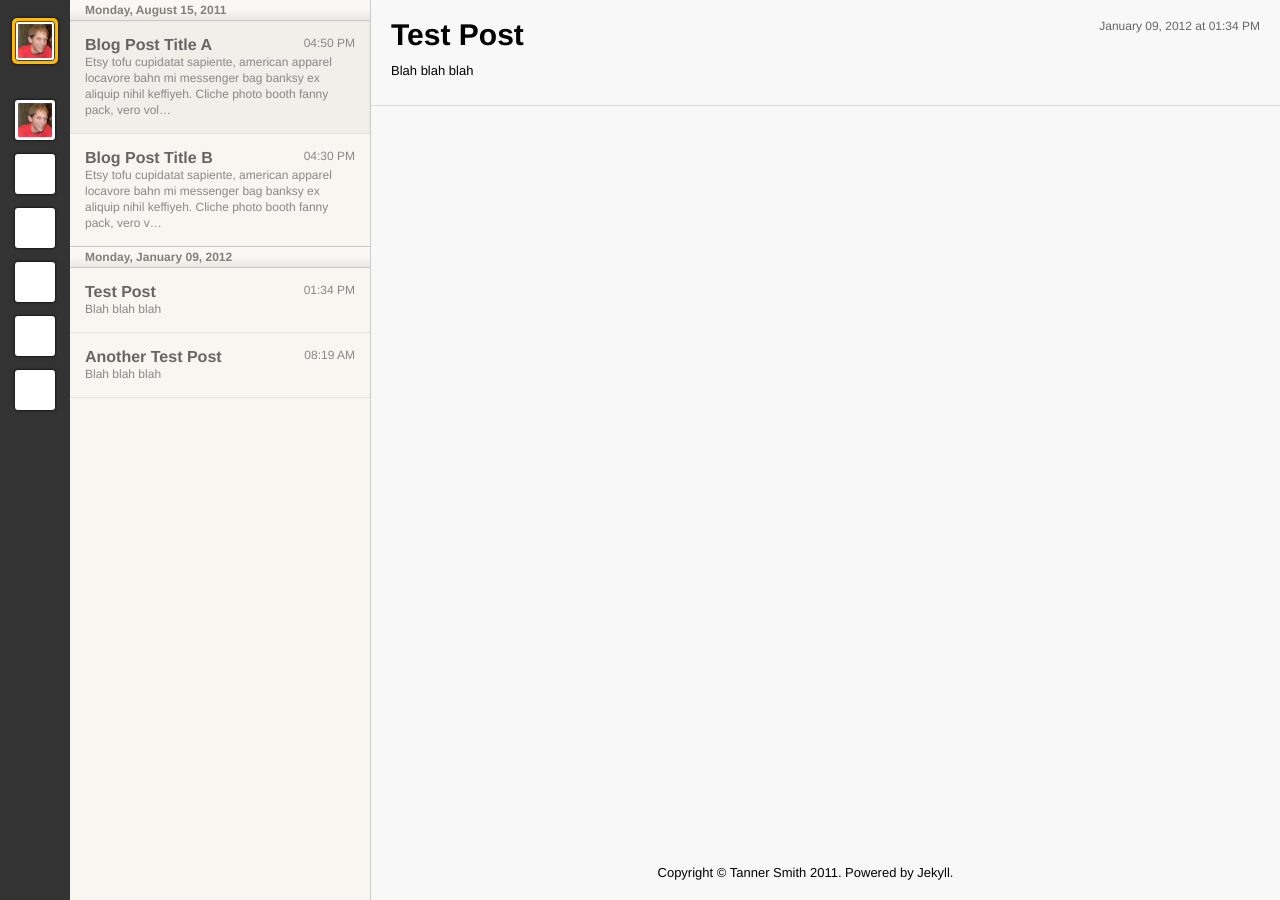
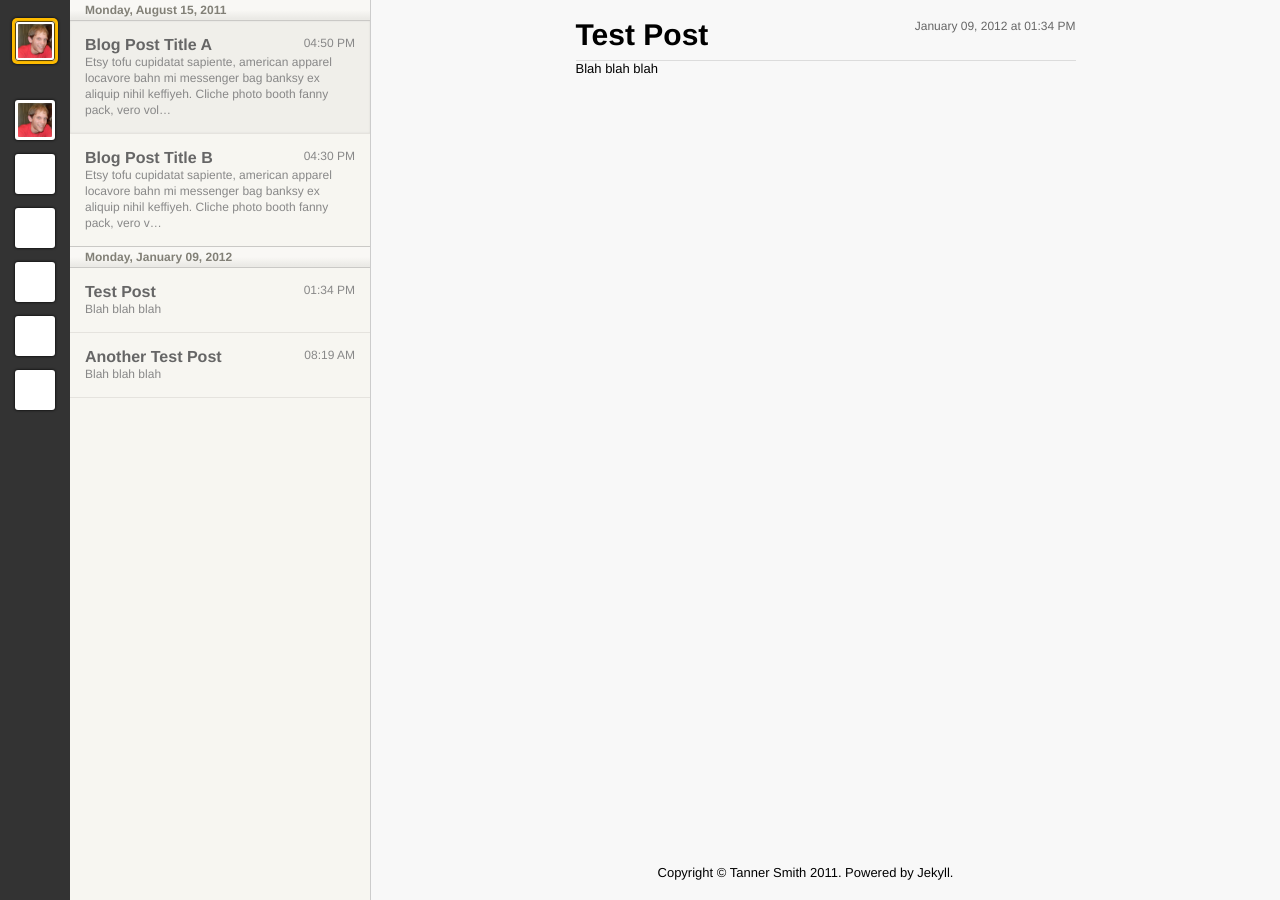
Before and after one commit to Tanner/Blog, a Jekyll site: the page built from index.html, in a window 1280 px wide. Built offline with Jekyll 4.4.1, drawn with Linux system fonts in a browser that asks for light colours; nearby versions of some CDN libraries; Markdown is read by kramdown in place of the engine named in the settings.

Commit message:
Fix post layout.

```diff
--- a/_layouts/post.html
+++ b/_layouts/post.html
@@ -7,7 +7,9 @@ layout: nil
 		<span class="title">{{ page.title }}</span>
 		<p class="date">{{ page.date | date: "%B %d, %Y at %I:%M %p" }}</p>
 	</div>
-	{{ content }}
+	<div class="body">
+		{{ content }}
+	</div>
 </div>
 
 {% include footer.html %}
--- a/css/style.css
+++ b/css/style.css
@@ -235,15 +235,18 @@ img {
 .post {
 	position: relative;
 
+	width: 500px;
+	margin: 0 auto;
+
 	padding: 20px;
-
-	border-bottom: solid #dcdcdc 1px;
 }
 
 .post .header {
 	position: relative;
 
-	padding: 0 0 5px 0;
+	padding: 0 0 10px 0;
+
+	border-bottom: solid #dcdcdc 1px;
 }
 
 .post .header .title {
@@ -270,8 +273,12 @@ img {
 	line-height: 12px;
 }
 
+.post .body {
+	padding: 10px 0 0 0;
+}
+
 .post p {
-	padding: 7.5px 0;
+	padding: 0 0 7.5px 0;
 
 	font-size: 13px;
 }
@@ -307,13 +314,13 @@ img {
 .post img.left {
 	float: left;
 
-	margin: 10px 10px 10px 0;
+	margin: 0 10px 10px 0;
 }
 
 .post img.right {
 	float: right;
 
-	margin: 10px 0 10px 10px;
+	margin: 0 0 10px 10px;
 }
 
 #bottom {
```
